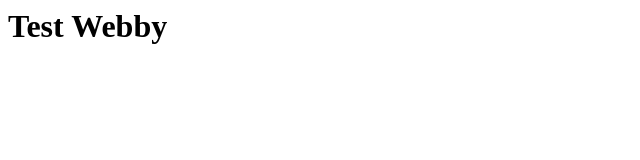
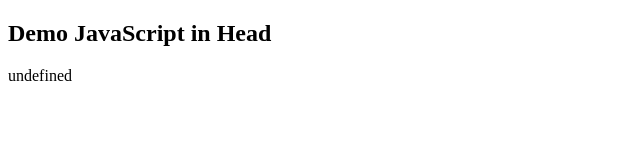
Before and after one commit to robin-au-unsw/mnfhub.github.io, a plain HTML site: page index.html in a window 1280 px wide. Shown: the whole page, without its empty margins (0-640 px from the left). Drawn offline with Linux system fonts and the light colour scheme; no server answers.

Commit message:
Add files via upload

```diff
--- a/index.html
+++ b/index.html
@@ -1,11 +1,40 @@
-<html lang="en">
+<!DOCTYPE html>
+<html>
 <head>
-    <meta charset="UTF-8">
-    <meta http-equiv="X-UA-Compatible" content="IE=edge">
-    <meta name="viewport" content="width=device-width, initial-scale=1.0">
-    <title>Document</title>
+<script>
+function PostID(){
+    var QueryString= window.location.search;
+    QueryString = QueryString.split('=')[1];
+    document.getElementById("demo").innerHTML = QueryString;
+
+    var IDPack = new Object();
+    IDPack.MNFID = QueryString;
+
+    let xhr = new XMLHttpRequest();
+    xhr.open("POST", "https://prod-03.australiasoutheast.logic.azure.com:443/workflows/822e84655c84484d8d0fc58d0fbb19b7/triggers/manual/paths/invoke?api-version=2016-06-01&sp=%2Ftriggers%2Fmanual%2Frun&sv=1.0&sig=2ZkNKTTdaHMerlUlpVHy7vYxvl-JwdvOXlEgkz1PzsY");
+
+    xhr.setRequestHeader("Accept", "application/json");
+    xhr.setRequestHeader("Content-Type", "application/json");
+
+    xhr.onload = () => console.log(xhr.responseText);
+
+    let data = JSON.stringify(IDPack)
+
+xhr.send(data);
+}
+
+</script>
+
 </head>
 <body>
-    <h1>Test Webby</h1>
+
+<h2>Demo JavaScript in Head</h2>
+
+<p id="demo">A Paragraph.</p>
+
+<script>
+window.onload = PostID;
+</script>
+
 </body>
 </html>
```
